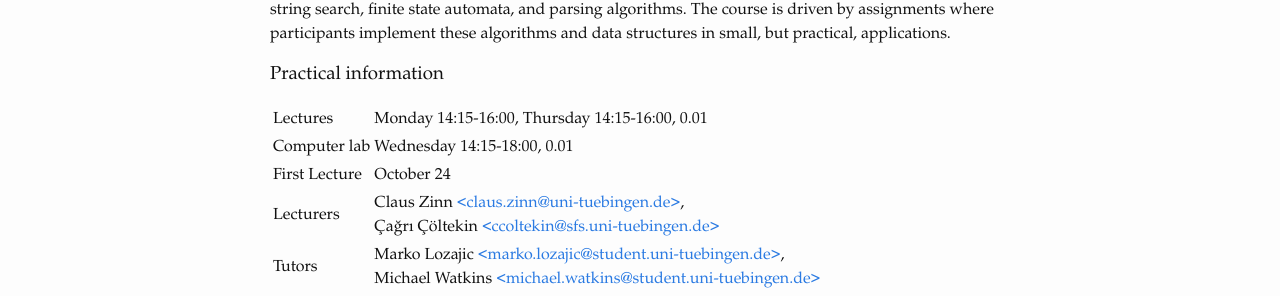
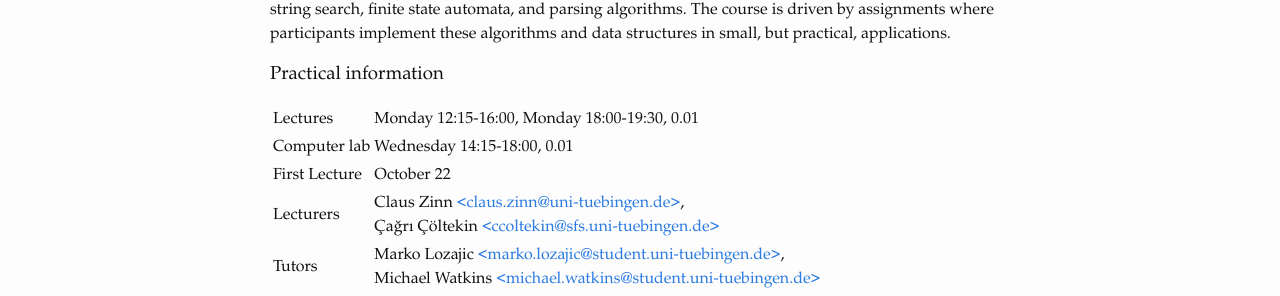
Before and after one commit to dsacl3-2018/dsacl3-2018.github.io, a Jekyll site: the page built from index.md, in a window 1280 px wide. Shown: the part 142-438 px from the top of the page. Built offline with Jekyll 4.4.1, drawn with Linux system fonts in a browser that asks for light colours.

Commit message:
Update index.md
Fixed time slots

```diff
--- a/index.md
+++ b/index.md
@@ -12,9 +12,9 @@ structures in small, but practical, applications.
 
 ### Practical information
 
-| Lectures      | Monday 14:15-16:00, Thursday 14:15-16:00, 0.01|
+| Lectures      | Monday 12:15-16:00, Monday 18:00-19:30, 0.01|
 | Computer lab  | Wednesday 14:15-18:00, 0.01|
-| First Lecture | October 24|
+| First Lecture | October 22|
 | Lecturers     | Claus Zinn [\<claus.zinn@uni-tuebingen.de\>](mailto:aus.zinn@uni-tuebingen.de),<br/> Çağrı Çöltekin [\<ccoltekin@sfs.uni-tuebingen.de\>](mailto:ccoltekin@sfs.uni-tuebingen.de)|
 | Tutors        |Marko Lozajic [\<marko.lozajic@student.uni-tuebingen.de\>](mailto:marko.lozajic@student.uni-tuebingen.de),<br/> Michael Watkins [\<michael.watkins@student.uni-tuebingen.de\>](mailto:michael.watkins@student.uni-tuebingen.de)|
 {: .table }
```
